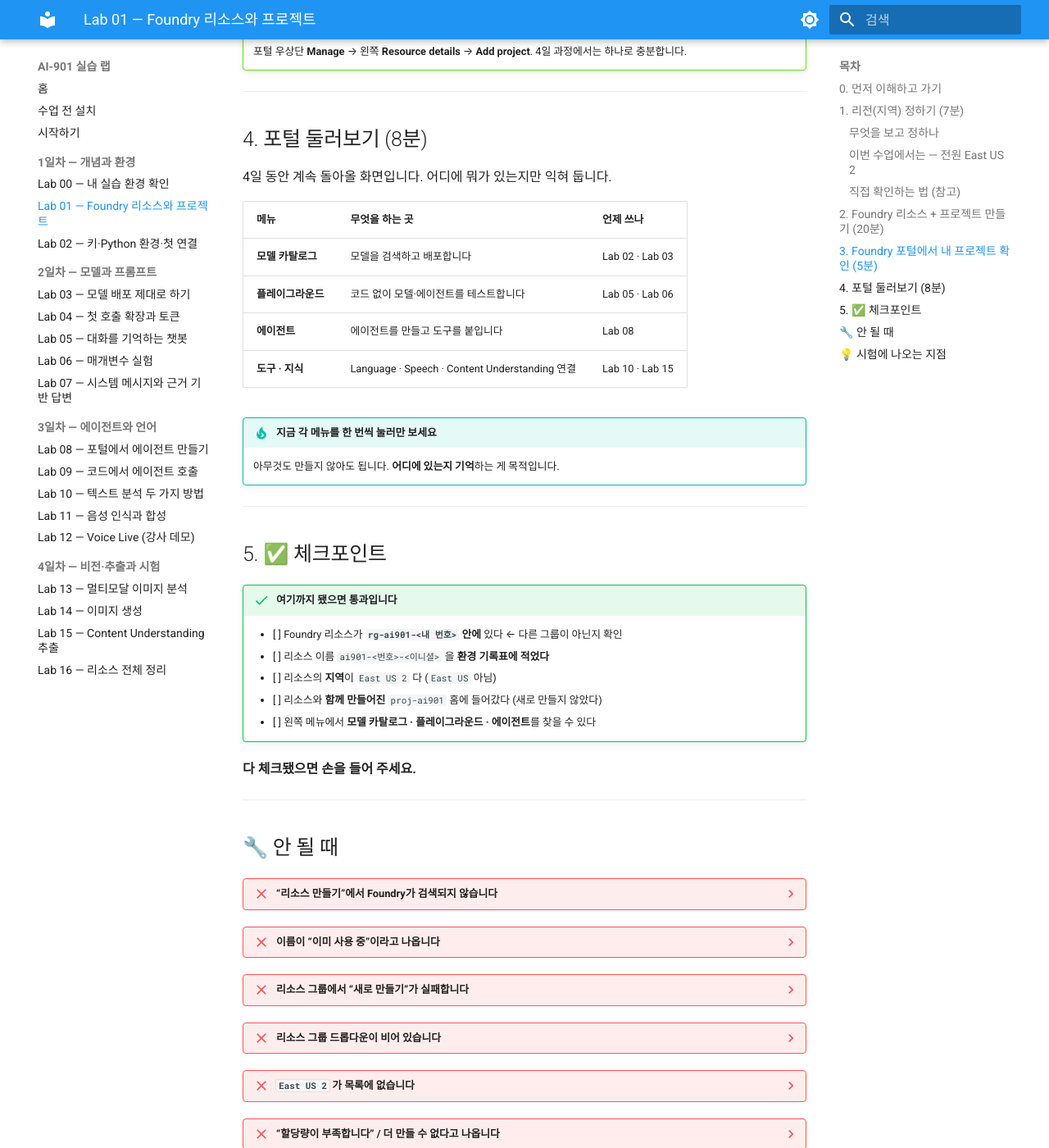
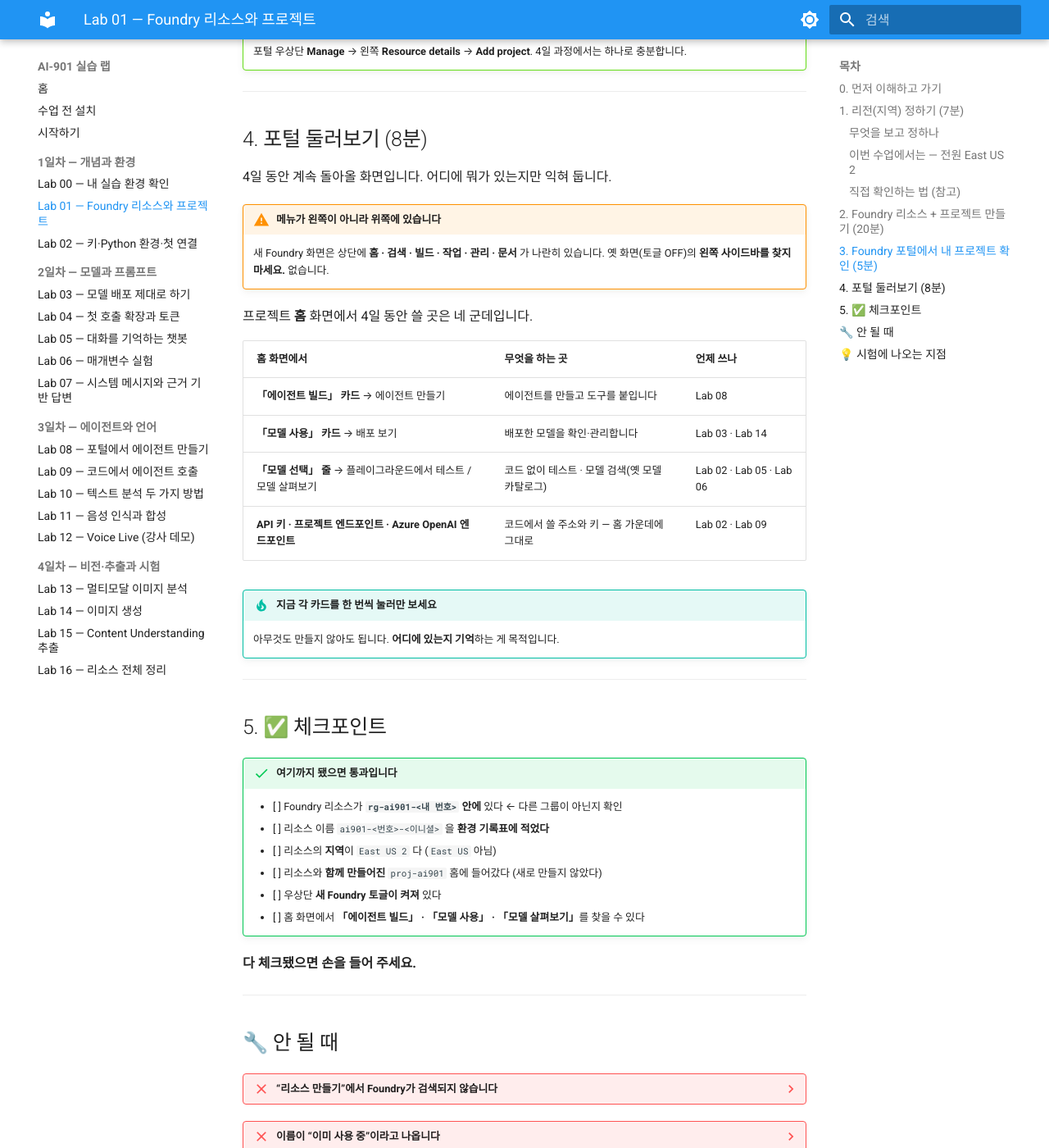
Before and after one commit to skilleat-labs/ai901-labs, an MkDocs documentation site: the page built from docs/labs/lab01-foundry-project.md, in a window 1280 px wide and 1400 px high, scrolled down 4597 px. Shown: the whole window at 82% size. Built offline with MkDocs 1.6.1 and Material for MkDocs 9.7.7, drawn with Linux system fonts in a browser that asks for light colours.

Commit message:
포털 화면 기준을 「새 Foundry」 토글 ON 하나로 통일
Lab 01 은 이미 "New Foundry 토글이 켜져 있는지 보라"고 해 놓고,
같은 문서 체크포인트에서는 "왼쪽 메뉴에서 찾을 수 있다"를 묻고 있었다.
포털 둘러보기 표도 옛 사이드바 메뉴 이름 그대로였다. 수강생이
가이드대로 토글을 켜면 왼쪽 메뉴가 없어서 그 체크포인트를 통과할 수 없다.

새 화면은 메뉴가 왼쪽이 아니라 위쪽(홈·검색·빌드·작업·관리·문서)에 있고,
에이전트와 모델은 홈 화면 카드에서 바로 들어간다. 그 기준으로 맞췄다.

- Lab 01 포털 둘러보기 — 표를 새 홈 화면 기준 4행으로. 「에이전트 빌드」,
  「모델 사용 → 배포 보기」, 「모델 선택 → 플레이그라운드에서 테스트 /
  모델 살펴보기」, 그리고 홈 가운데에 그대로 나오는 키·엔드포인트 3칸.
  "왼쪽 사이드바를 찾지 마세요" 경고를 앞에 뒀다.
- Lab 01 체크포인트 — "왼쪽 메뉴에서…" 를 토글 확인 + 카드 찾기 두 줄로.
- Lab 08 — 에이전트 경로를 홈 「에이전트 빌드」 카드 기준으로. 트러블슈팅
  "에이전트 메뉴가 안 보입니다" 의 1번을 토글 확인으로 올렸다. 실제로
  여기서 막히면 십중팔구 토글이 꺼진 것이다.
- Lab 02·03·14 — 머리에 "화면 기준 — 새 Foundry" 블록 추가. 랩을 건너뛰어
  열어도 화면이 맞아야 한다. 진입 경로도 홈 카드 기준으로 고쳤다.
  모델 카탈로그는 「모델 살펴보기」로 이름이 바뀌어 옛 이름을 병기했다.

"포털 구성이 자주 바뀌니 메뉴 이름으로 찾으세요 / 못 찾으면 손을 드세요"
같은 탈출구는 그대로 뒀다. 시험은 메뉴 위치를 묻지 않으니, 화면이 또
바뀌어도 수업이 멈추지 않는 쪽이 우선이다.

덱(6·7·9강)도 같이 맞췄고 제작 기준은 COURSE_GUIDELINE §10-H 에 적었다.

Co-Authored-By: Claude Opus 5 <noreply@anthropic.com>

```diff
--- a/docs/labs/lab01-foundry-project.md
+++ b/docs/labs/lab01-foundry-project.md
@@ -173,14 +173,20 @@
 
 4일 동안 계속 돌아올 화면입니다. 어디에 뭐가 있는지만 익혀 둡니다.
 
-| 메뉴 | 무엇을 하는 곳 | 언제 쓰나 |
+!!! warning "메뉴가 왼쪽이 아니라 **위쪽**에 있습니다"
+    새 Foundry 화면은 상단에 **홈 · 검색 · 빌드 · 작업 · 관리 · 문서** 가 나란히 있습니다.
+    옛 화면(토글 OFF)의 **왼쪽 사이드바를 찾지 마세요.** 없습니다.
+
+프로젝트 **홈** 화면에서 4일 동안 쓸 곳은 네 군데입니다.
+
+| 홈 화면에서 | 무엇을 하는 곳 | 언제 쓰나 |
 |---|---|---|
-| **모델 카탈로그** | 모델을 검색하고 배포합니다 | Lab 02 · Lab 03 |
-| **플레이그라운드** | 코드 없이 모델·에이전트를 테스트합니다 | Lab 05 · Lab 06 |
-| **에이전트** | 에이전트를 만들고 도구를 붙입니다 | Lab 08 |
-| **도구 · 지식** | Language · Speech · Content Understanding 연결 | Lab 10 · Lab 15 |
+| **「에이전트 빌드」 카드** → 에이전트 만들기 | 에이전트를 만들고 도구를 붙입니다 | Lab 08 |
+| **「모델 사용」 카드** → 배포 보기 | 배포한 모델을 확인·관리합니다 | Lab 03 · Lab 14 |
+| **「모델 선택」 줄** → 플레이그라운드에서 테스트 / 모델 살펴보기 | 코드 없이 테스트 · 모델 검색(옛 모델 카탈로그) | Lab 02 · Lab 05 · Lab 06 |
+| **API 키 · 프로젝트 엔드포인트 · Azure OpenAI 엔드포인트** | 코드에서 쓸 주소와 키 — 홈 가운데에 그대로 | Lab 02 · Lab 09 |
 
-!!! tip "지금 각 메뉴를 한 번씩 눌러만 보세요"
+!!! tip "지금 각 카드를 한 번씩 눌러만 보세요"
     아무것도 만들지 않아도 됩니다. **어디에 있는지 기억**하는 게 목적입니다.
 
 ---
@@ -192,7 +198,8 @@
     - [ ] 리소스 이름 `ai901-<번호>-<이니셜>` 을 **환경 기록표에 적었다**
     - [ ] 리소스의 **지역**이 `East US 2` 다 (`East US` 아님)
     - [ ] 리소스와 **함께 만들어진** `proj-ai901` 홈에 들어갔다 (새로 만들지 않았다)
-    - [ ] 왼쪽 메뉴에서 **모델 카탈로그 · 플레이그라운드 · 에이전트**를 찾을 수 있다
+    - [ ] 우상단 **새 Foundry 토글이 켜져** 있다
+    - [ ] 홈 화면에서 **「에이전트 빌드」 · 「모델 사용」 · 「모델 살펴보기」**를 찾을 수 있다
 
 **다 체크됐으면 손을 들어 주세요.**
 
```
Also changed, not shown: docs/labs/lab02-first-call.md (+5 -1 lines), docs/labs/lab03-deploy-model.md (+5 -1 lines), docs/labs/lab08-agent-portal.md (+8 -3 lines), docs/labs/lab14-image-generation.md (+5 -1 lines).
